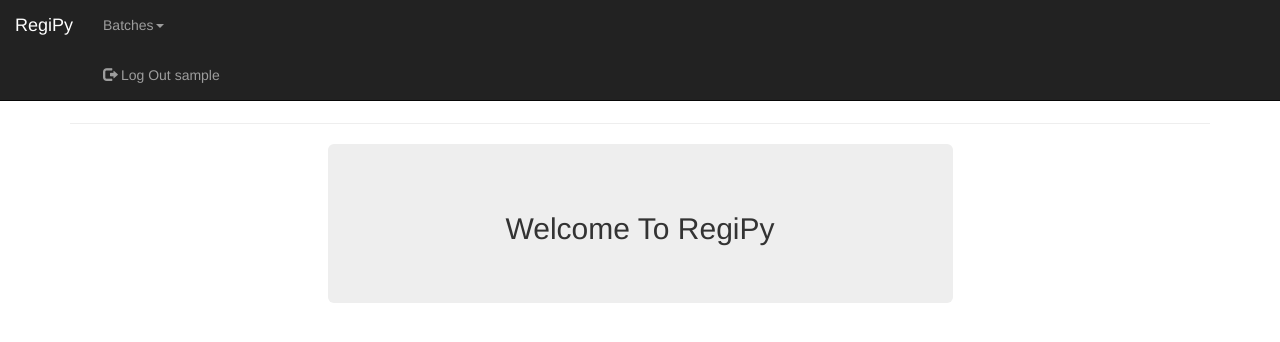
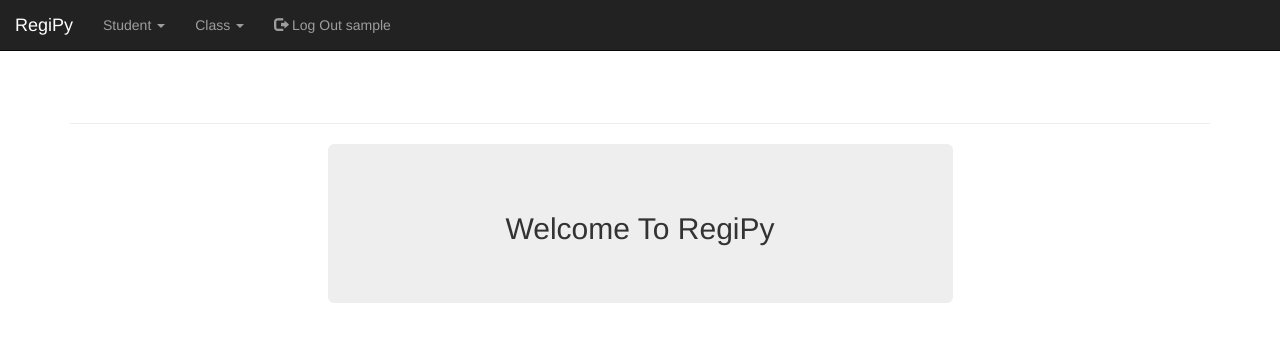
Before and after one commit to chrisbeldam/RegiPy, a Django app: page / in a window 1280 px wide. Shown: the top 342 px of the page. Run offline with Django 3.2, Linux system fonts and the light colour scheme; the visitor is signed in with stand-in values (Sample User, id 1); some libraries are stand-ins or nearby versions.

Commit message:
Base Links

```diff
--- a/regipys/templates/regipys/base.html
+++ b/regipys/templates/regipys/base.html
@@ -22,33 +22,21 @@
             <ul class="nav navbar-nav">
               {% if user.is_authenticated %}
               <li class="dropdown">
-                <a class="dropdown-toggle" data-toggle="dropdown" href="#">Batches<span class="caret"></span></a>
+                <a class="dropdown-toggle" data-toggle="dropdown" href="#">Student <span class="caret"></span></a>
                 <ul class="dropdown-menu">
-                  <li><a href="#">Batches</a></li>
+                  <li><a href="#"><span class="glyphicon glyphicon-plus"></span> Add Student</a></li>
+                  <li class="divider"></li>
+                  <li><a href="#"><span class="glyphicon glyphicon-search"></span> Student Search</a></li>
+                </ul>
                 </li>
                 <li class="dropdown">
-                  <a class="dropdown-toggle" data-toggle="dropdown" href="#">Peptides<span class="caret"></span></a>
+                  <a class="dropdown-toggle" data-toggle="dropdown" href="#">Class <span class="caret"></span></a>
                   <ul class="dropdown-menu">
-                    <li><a href="#">Peptides</a></li>
-                    <li class="divider"><li>
-                    <li><a href="#"><span class="glyphicon glyphicon-search"></span> Peptide Search</a></li>
-                    {% if user.groups.all.0.name == "staff" %}
+                    <li><a href="#"><span class="glyphicon glyphicon-plus"></span> Add Class</a></li>
                     <li class="divider"></li>
-                    <li><a href="#"><span class="glyphicon glyphicon-plus"></span> Add Peptides</a></li>
-                    {% endif %}
+                    <li><a href="#"><span class="glyphicon glyphicon-search"></span> Class Search</a></li>
                   </ul>
                 </li>
-              <li class="dropdown">
-                <a class="dropdown-toggle" data-toggle="dropdown" href="#">Uniprot<span class="caret"></span></a>
-                <ul class="dropdown-menu">
-                  <li><a href="#"><span class="glyphicon glyphicon-search"></span> Uniprot Search</a></li>
-                  <li><a href="#"><span class="glyphicon glyphicon-search"></span> Name Search</a></li>
-                </ul>
-              </li>
-              <li><a href="#"><span class="glyphicon glyphicon-search"></span> Catalogue Search</a></li>
-              {% if user.groups.all.0.name == "staff" %}
-              <li><a href="#"><span class="glyphicon glyphicon-search"></span> Records</a></li>
-              {% endif %}
               {% endif %}
             </ul>
             <ul class="nav navbar-nav navbar-right">
```
